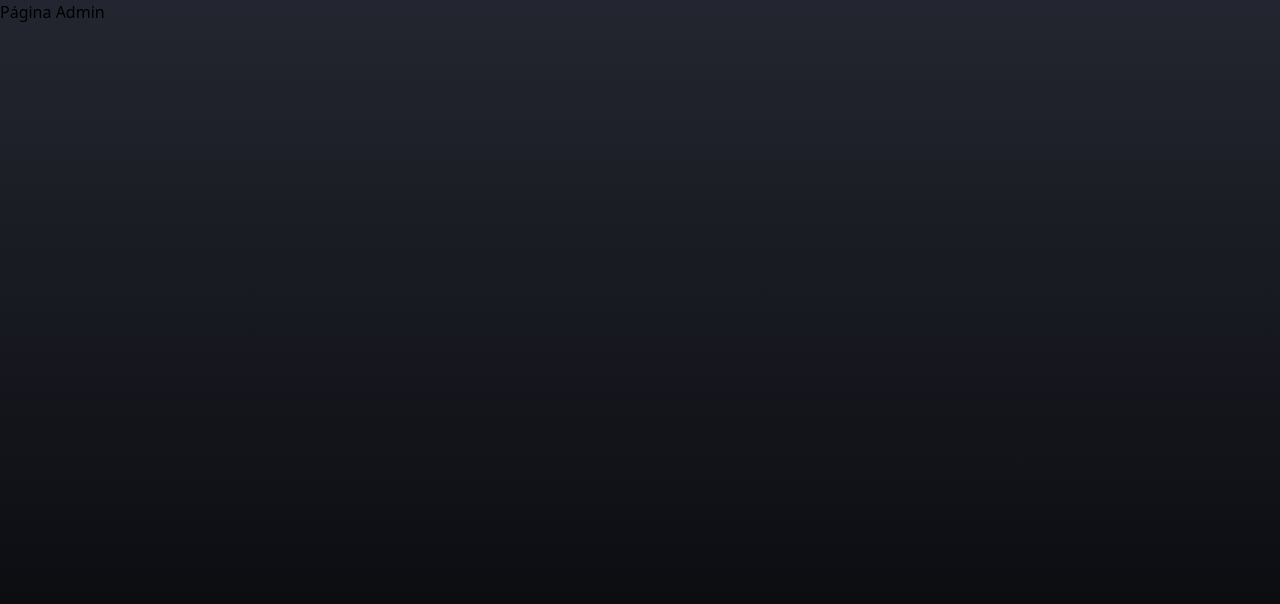
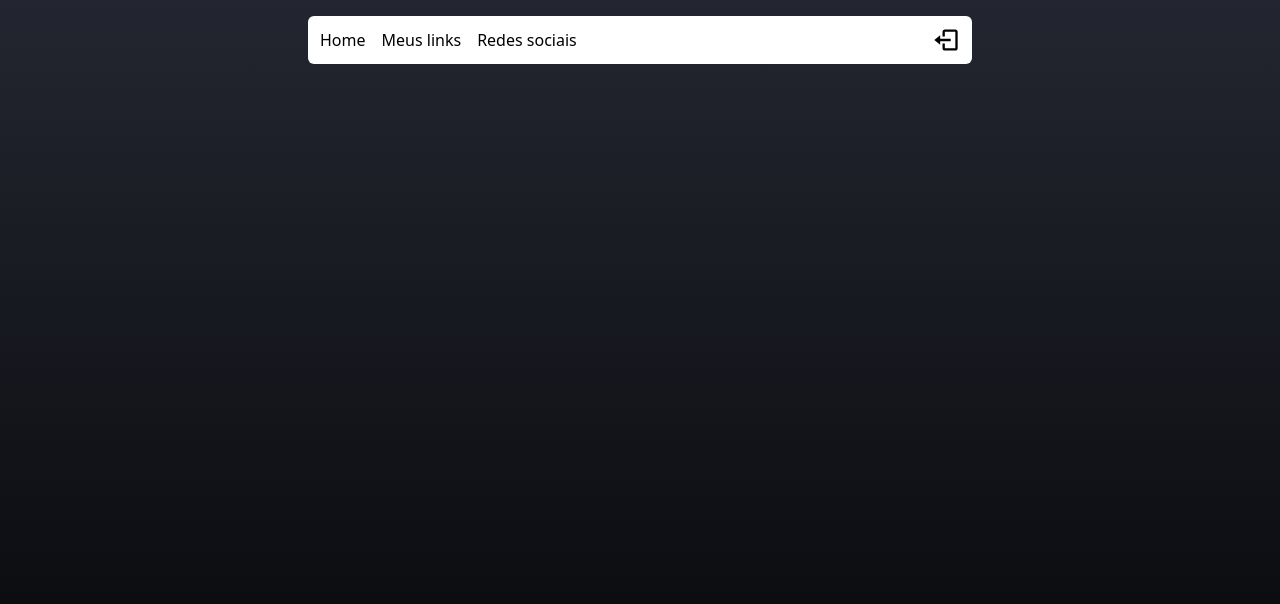
Before and after one commit to henriquedevop/linkOrbita, a React (Vite) app: page /admin in a window 1280 px wide. Shown: the top 604 px of the page. Built offline with nearby package versions, Linux system fonts and the light colour scheme; no server answers; sample sign-in values are in the browser's storage.

Commit message:
feat: create header, and add logout account function

```diff
--- /dev/null
+++ b/src/components/header/index.tsx
@@ -0,0 +1,33 @@
+import { BiLogOut } from "react-icons/bi"
+import { Link } from "react-router"
+
+import { auth } from "../../services/firebaseConnection"
+import { signOut } from "firebase/auth"
+
+export function Header() {
+
+    async function handleLogout() {
+        try {
+            await signOut(auth)
+            console.log("User deslogado com sucesso!")
+        } catch(error) {
+            console.log("error ao deslogar", error)
+        }
+    }
+
+    return (
+        <header className="w-full max-w-2xl mt-4 px-1">
+            <nav className="w-full bg-white h-12 flex items-center justify-between rounded-md px-3">
+                <div className="flex gap-4 font-medium">
+                    <Link to="/">Home</Link>
+                    <Link to="/admin">Meus links</Link>
+                    <Link to="/admin/social">Redes sociais</Link>
+                </div>
+
+                <button onClick={handleLogout}>
+                    <BiLogOut size={28} color="#000"/>
+                </button>
+            </nav>
+        </header>
+    )
+}
--- a/src/pages/admin/index.tsx
+++ b/src/pages/admin/index.tsx
@@ -1,7 +1,9 @@
+import { Header } from "../../components/header";
+
 export function Admin() {
     return (
-      <div>
-        <h1>Página Admin</h1>
+      <div className="flex items-center flex-col min-h-screen pb-7 px-2">
+        <Header/>
       </div>
     );
   }
```
